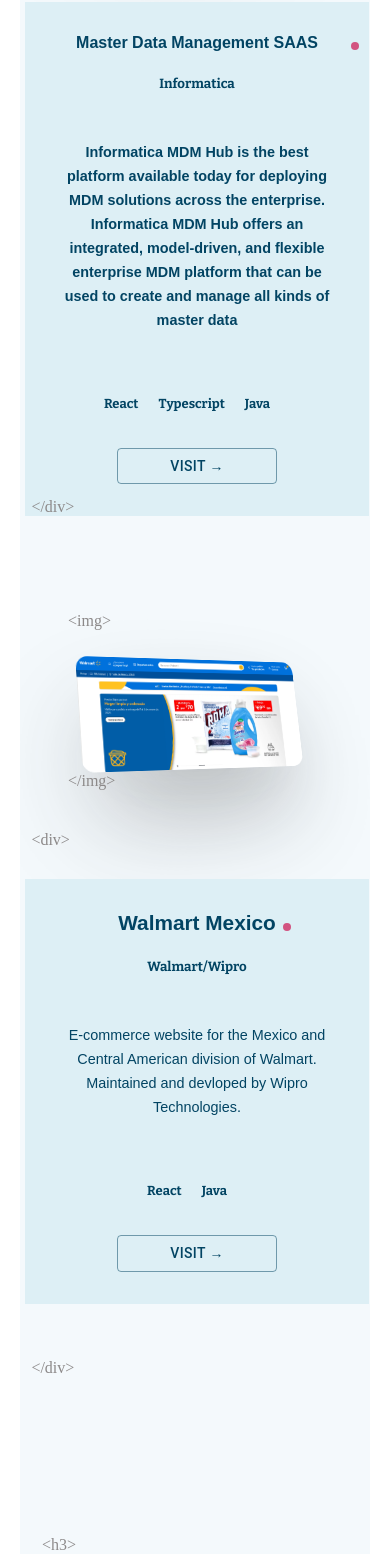
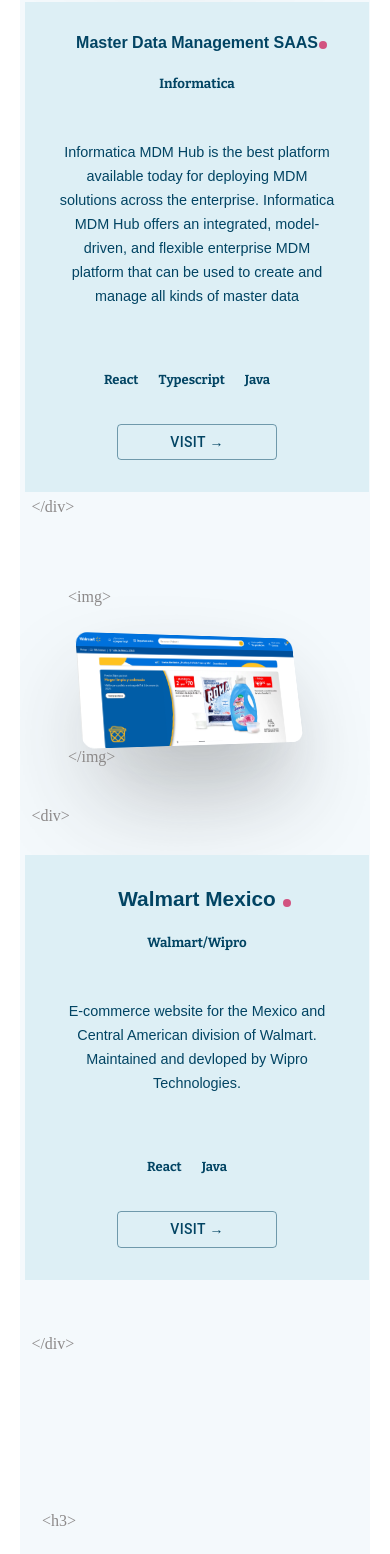
Before and after one commit to SoorajM143/personalwebsite-v2, a React (Create React App) app: page /work in a window 390 px wide. Shown: the part 3265-4819 px from the top of the page. Built offline with nearby package versions, Linux system fonts and the light colour scheme; a web font is replaced by a local one.

Commit message:
work page changes

```diff
--- a/src/styles/MyWork.css
+++ b/src/styles/MyWork.css
@@ -1387,4 +1387,17 @@
   .work-left-detail-mdm > h4 {
     font-size: 1rem !important;
   }
+  .work-detail-dot-infa-mdm {
+    left: 7.9rem !important;
+    bottom: 2.7rem;
+  }
+  .work-left-detail-mdm > p {
+    font-weight: 400 !important;
+  }
+  .other-work-dot {
+    left: 10rem !important;
+  }
+  .work-other-dot-portfolio {
+    left: 8.2rem !important;
+  }
 }/*# sourceMappingURL=MyWork.css.map */
--- a/src/styles/MyWork.scss
+++ b/src/styles/MyWork.scss
@@ -1228,4 +1228,21 @@
     .work-left-detail-mdm > h4 {
       font-size: 1rem !important;
     }
+
+    .work-detail-dot-infa-mdm{
+      left: 7.9rem !important;
+      bottom: 2.7rem;
+    }
+
+    .work-left-detail-mdm > p {
+      font-weight: 400 !important;
+    }
+
+    .other-work-dot{
+      left: 10rem !important;
+    }
+
+    .work-other-dot-portfolio{
+      left: 8.2rem !important;
+    }
 }
```
Also changed, not shown: 1 other file (tests, documents, lock files or other folders).
